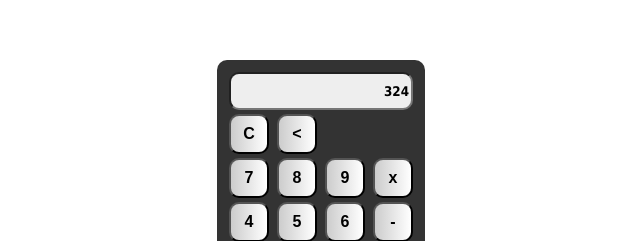
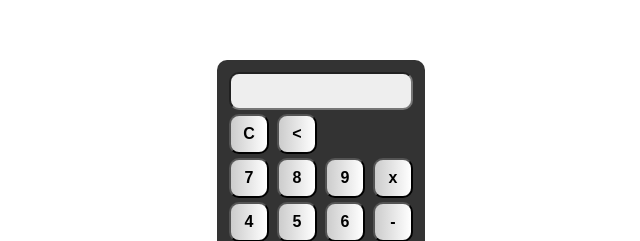
Before and after one commit to mkisthe/calculator, a plain HTML site: page index.html in a window 1280 px wide. Shown: the part 199-440 px from the top of the page, 319-959 px from the left. Drawn offline with nearby package versions, Linux system fonts and the light colour scheme.

Commit message:
Update index.html

```diff
--- a/index.html
+++ b/index.html
@@ -6,7 +6,7 @@
 </head>
 <body>
   <div class="calculator">
-    <input type="text" class="result" value="324" readonly>
+    <input type="text" class="result" value="" readonly>
     <div>
       <button type="button" class="clear">C</button>
       <button type="button" class="back"><</button>
```
